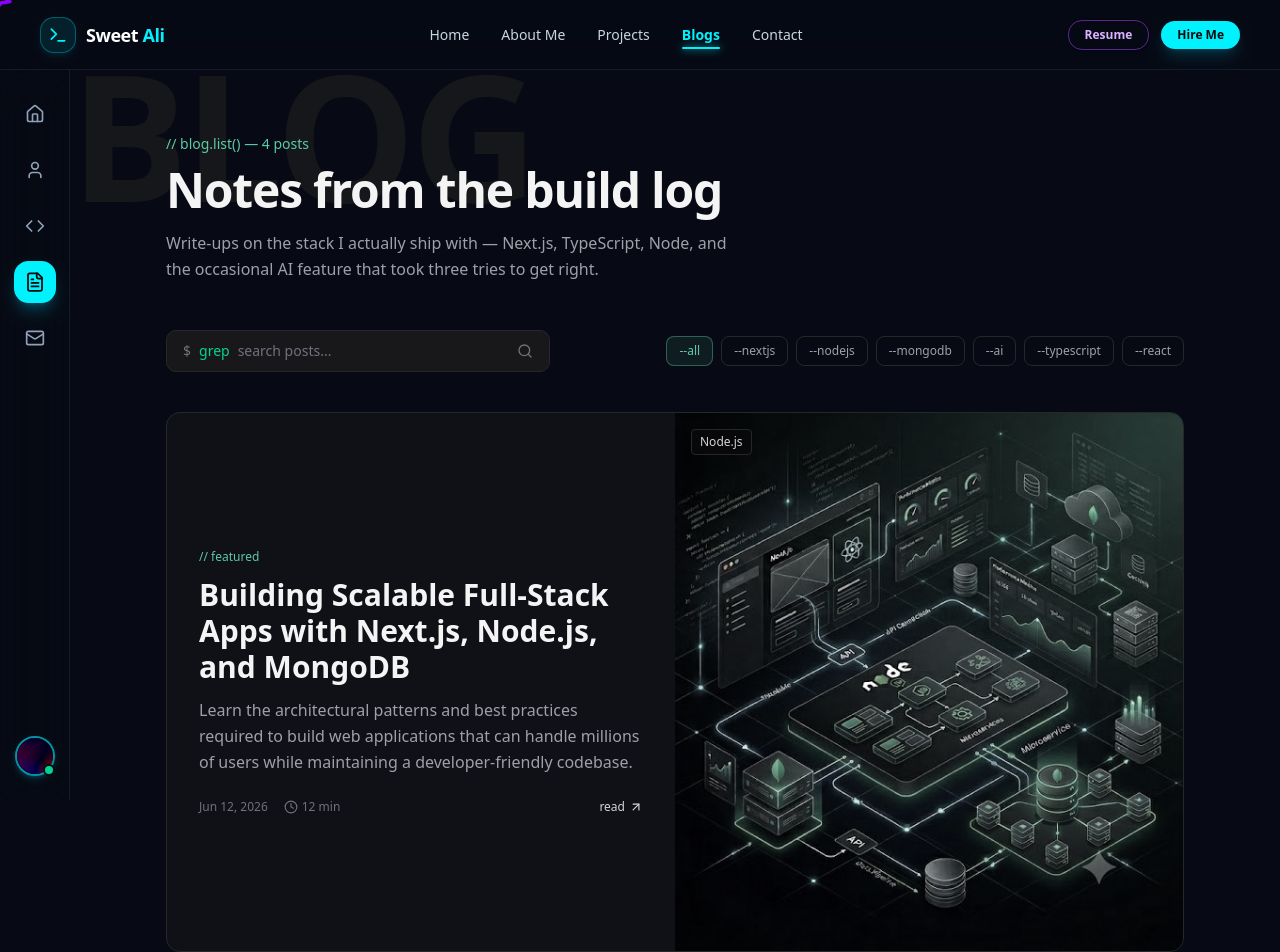
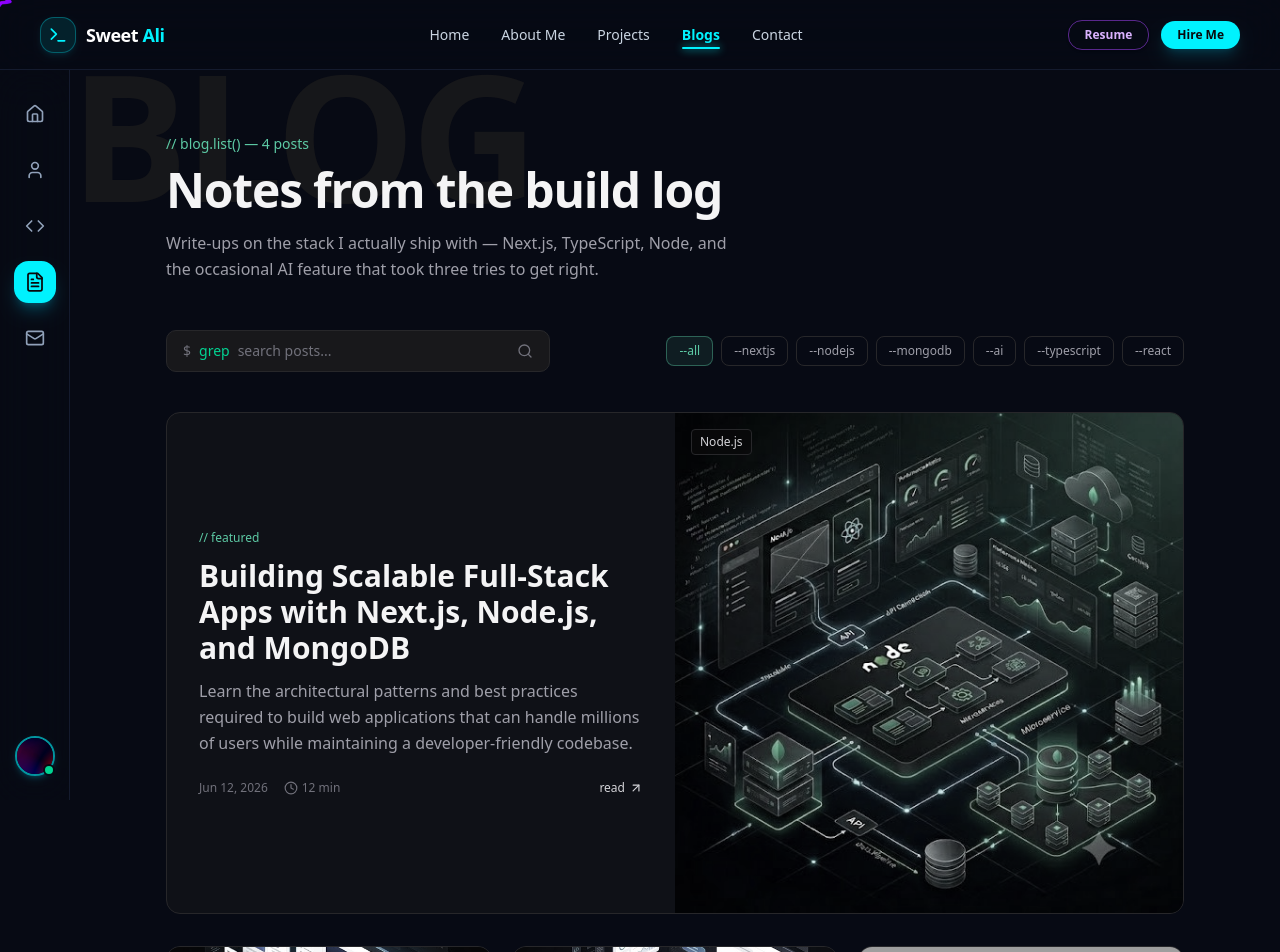
Before and after one commit to dev-sweet/sweet-portfolio, a Next.js app: page /blogs in a window 1280 px wide. Shown: the top 952 px of the page. Built offline with nearby package versions, Linux system fonts and the light colour scheme; grey boxes are pictures that could not be loaded.

Commit message:
updated blogs & projects:

```diff
--- a/src/app/blogs/page.tsx
+++ b/src/app/blogs/page.tsx
@@ -239,7 +239,7 @@
                 <img
                   src={featuredPost.image}
                   alt={featuredPost.title}
-                  className="cover-img w-full h-full object-cover"
+                  className="cover-img w-full max-h-[500px] object-cover transition-transform duration-500"
                 />
                 <span className="absolute top-4 left-4 px-2 py-1 rounded bg-zinc-950/80 border border-zinc-800 font-mono text-xs text-zinc-300">
                   {featuredPost.tag}
--- a/src/app/projects/page.tsx
+++ b/src/app/projects/page.tsx
@@ -218,7 +218,7 @@
                 <img
                   src={featuredProject.image}
                   alt={featuredProject.title}
-                  className="cover-img w-full h-full object-cover"
+                  className="cover-img w-full max-h-[500px] object-cover transition-transform duration-500"
                 />
                 <span className="absolute top-4 left-4 flex items-center gap-2 px-2.5 py-1 rounded-md bg-zinc-950/80 border border-zinc-800 font-mono text-xs text-zinc-300">
                   <span className="relative flex h-2 w-2">
```
